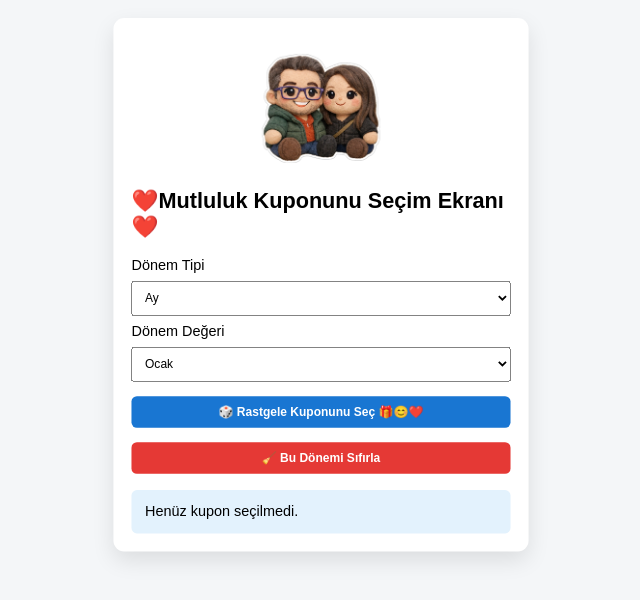
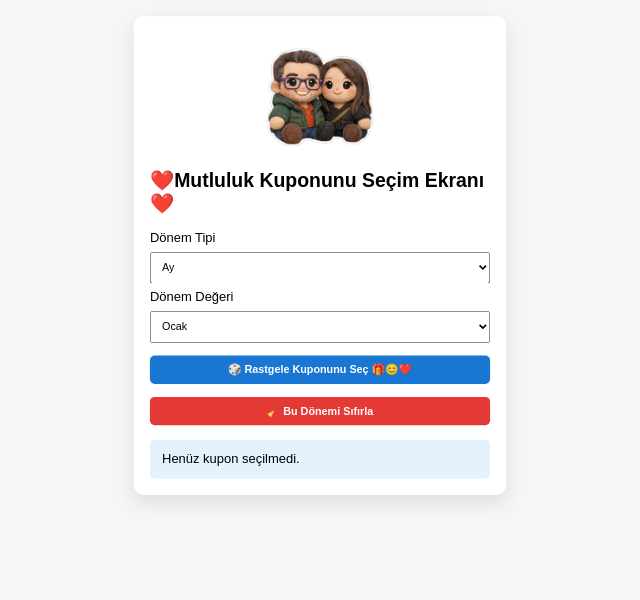
Before and after one commit to Ryse3106/-Mutluluk-Kuponu-, a plain HTML site: page index.html in a window 1280 px wide. Shown: the whole page, without its empty margins (338-978 px from the left). Drawn offline with Linux system fonts and the light colour scheme.

Commit message:
Update index.html

```diff
--- a/index.html
+++ b/index.html
@@ -11,7 +11,7 @@
         margin: 0;
         padding: 0;
 
-    transform: scale(0.95);
+    transform: scale(0.90);
     transform-origin: top center;
 }
     body {
```
